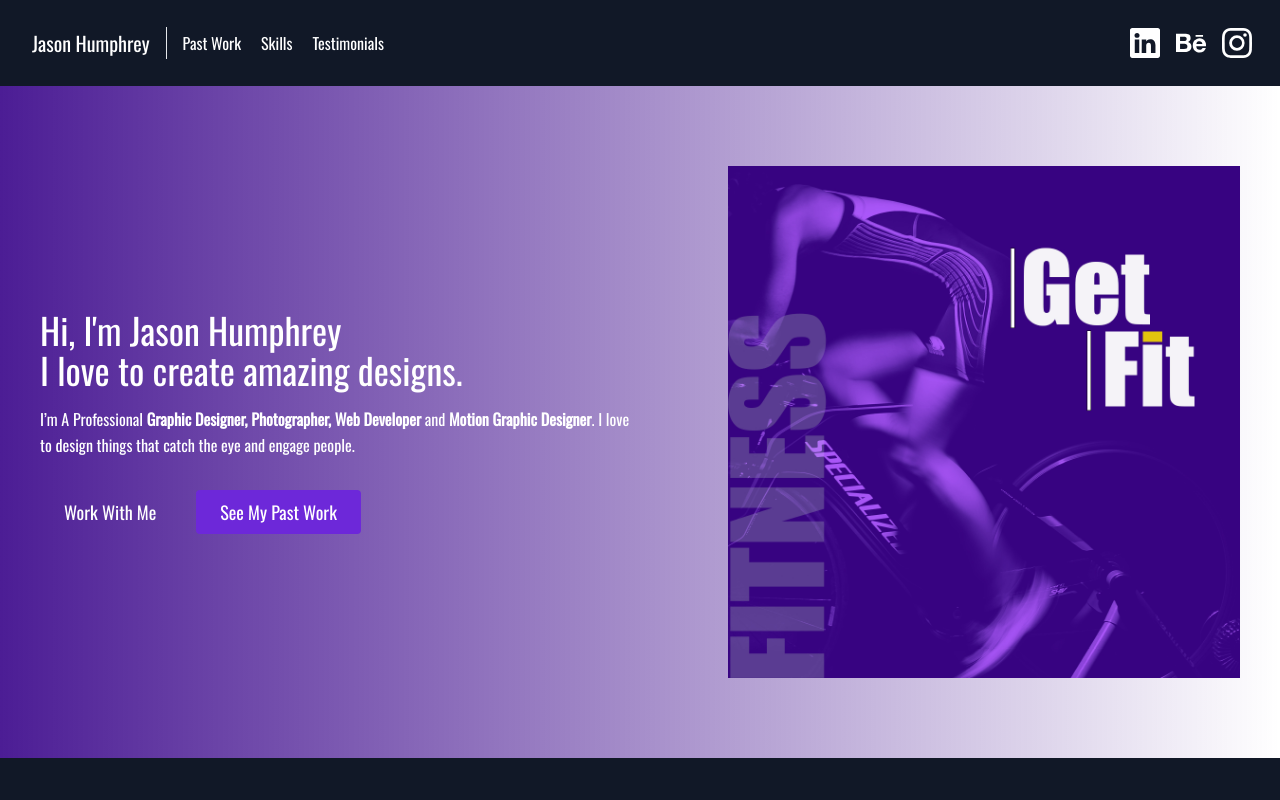
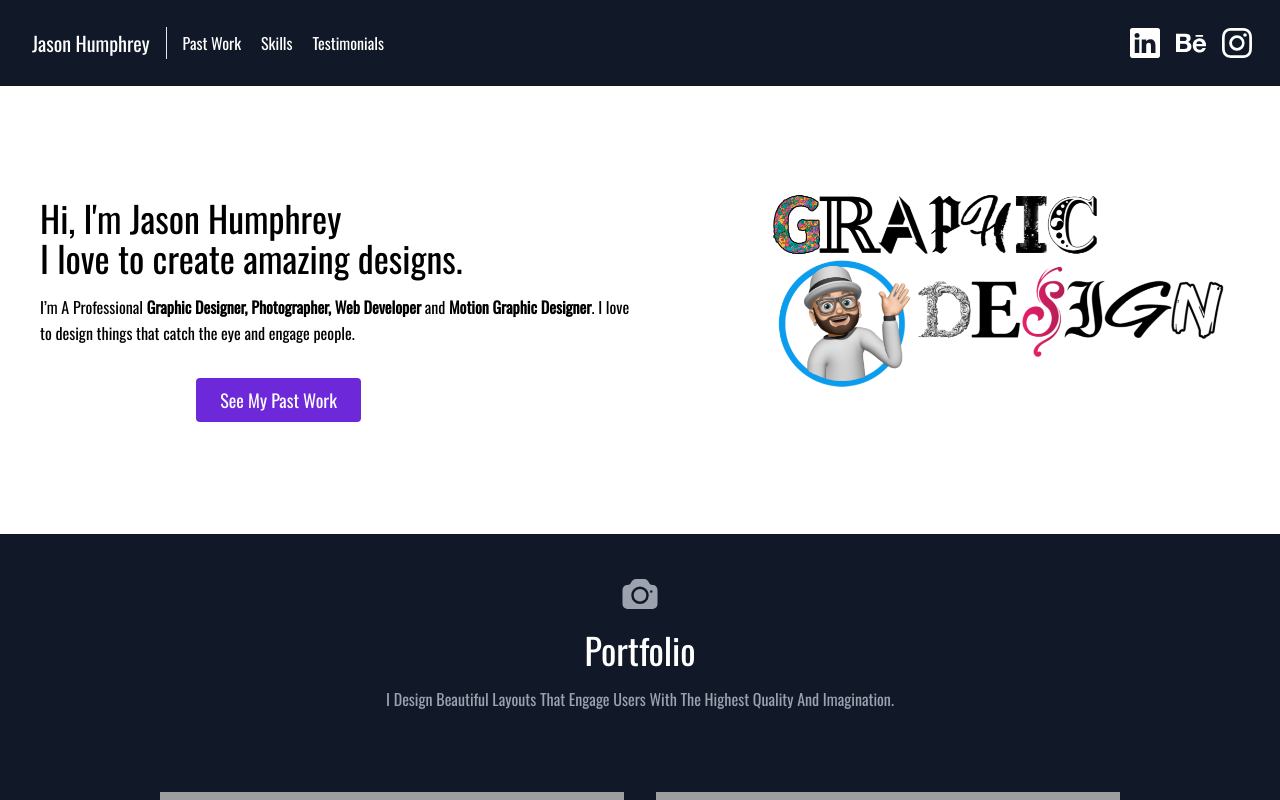
Before and after one commit to SJasonHumphrey/react-portfolio, a React (Create React App) app: page / in a window 1280 px wide. Shown: the top 800 px of the page. Built offline with nearby package versions, Linux system fonts and the light colour scheme; grey boxes are pictures that could not be loaded.

Commit message:
new image

```diff
--- a/src/components/About.js
+++ b/src/components/About.js
@@ -5,7 +5,7 @@ export default function About() {
   return (
     <section
       id="about"
-      className='bg-gradient-to-r from-purple-900 to-orange-600 text-white' >
+      className='text-black' >
       <div className="container mx-auto flex px-10 py-20 md:flex-row flex-col items-center">
         <div className="lg:flex-grow md:w-1/2 lg:pr-24 md:pr-16 flex flex-col md:items-start md:text-left mb-16 md:mb-0 items-center text-center">
           <h1 className="title-font sm:text-4xl text-3xl mb-4 font-medium">
@@ -38,8 +38,8 @@ export default function About() {
         <div className="lg:max-w-lg lg:w-full md:w-1/2 w-5/6">
           <img
             className="object-cover"
-            alt="instagram post get fit"
-            src="./Get_Fit.jpg"
+            alt="logo"
+            src="./website.png"
           />
         </div>
         </Reveal>
```
Also changed, not shown: public/Website.png (added).
